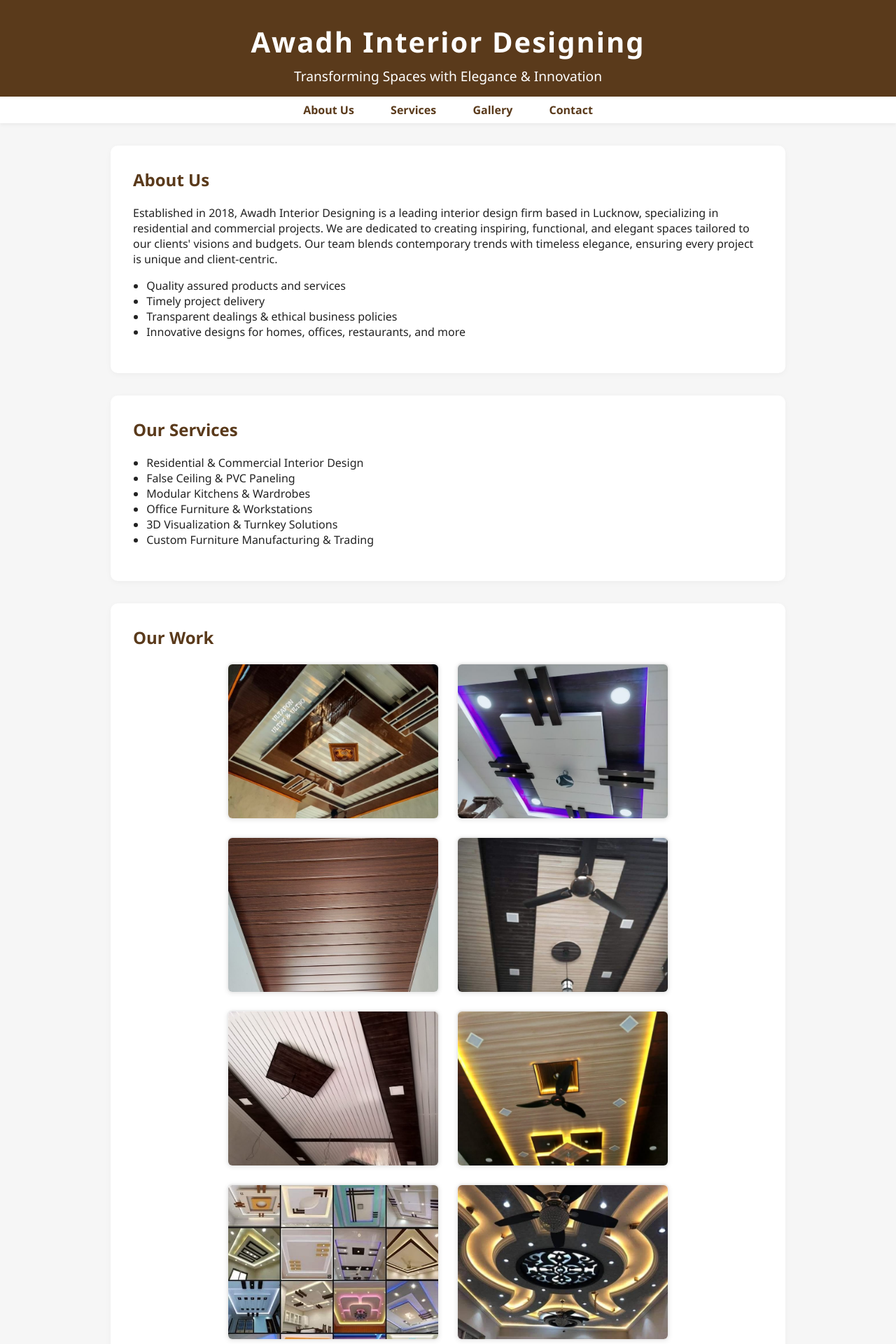
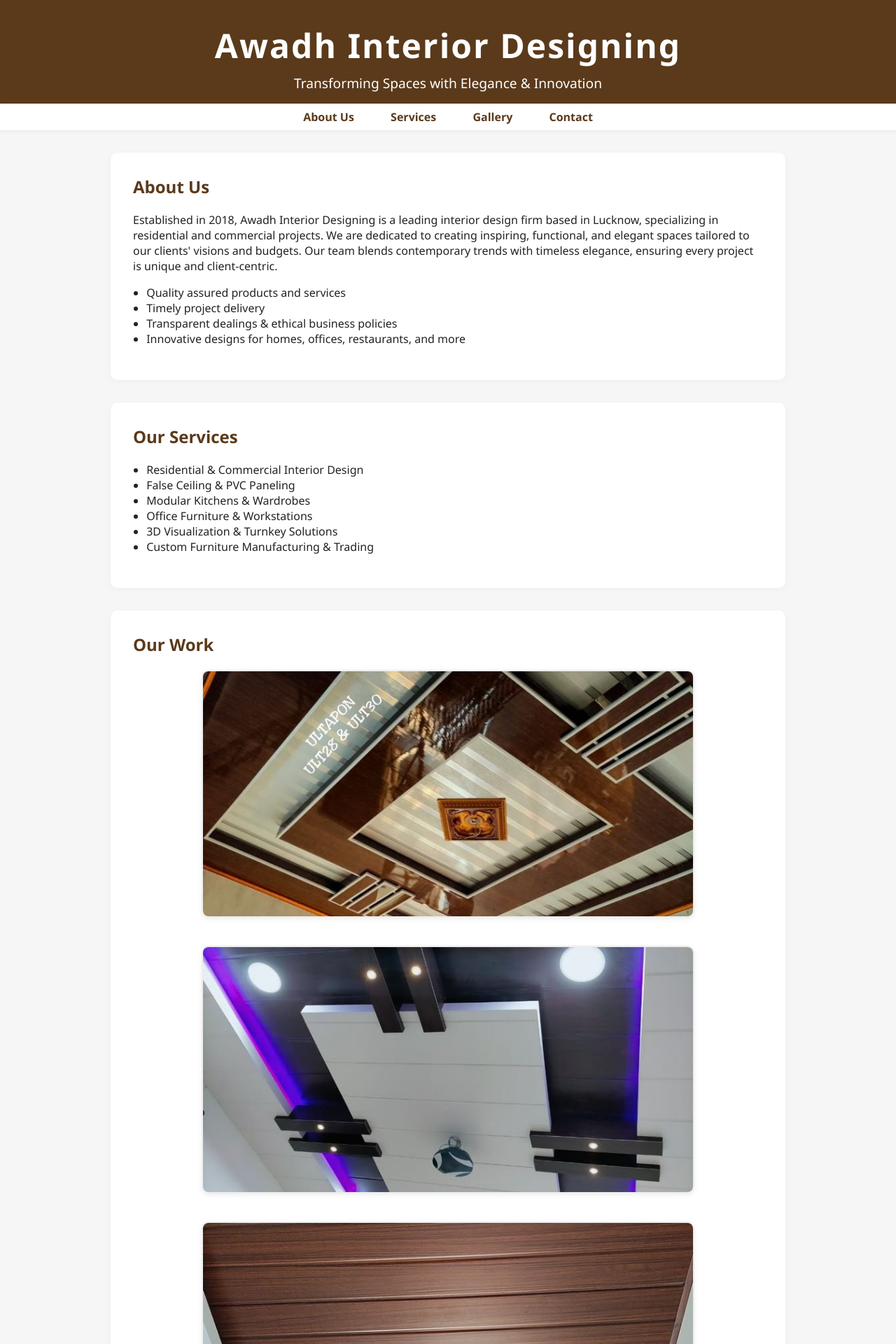
Before and after one commit to suaibansari9211/Awadhinteriordesigning, a PHP site: page / in a window 1280 px wide. Shown: the top 1920 px of the page at 70% size. Run offline with PHP 8.4, Linux system fonts and the light colour scheme.

Commit message:
Update style.css

```diff
--- a/style.css
+++ b/style.css
@@ -14,7 +14,7 @@
 
 header h1 {
     margin: 0;
-    font-size: 2.5rem;
+    font-size: 3.0rem;
     letter-spacing: 2px;
 }
 
@@ -63,16 +63,16 @@
 .gallery {
     display: flex;
     flex-wrap: wrap;
-    gap: 1.5rem;
+    gap: 2.5rem;
     justify-content: center;
 }
 
 .gallery img {
-    width: 300px;
-    height: 220px;
+    width: 700px;
+    height: 350px;
     object-fit: cover;
-    border-radius: 8px;
-    box-shadow: 0 1px 6px rgba(0,0,0,0.08);
+    border-radius: 10px;
+    box-shadow: 0 2px 7px rgba(0,0,0,0.08);
     border: 2px solid #eee;
     transition: transform 0.2s;
 }
```
